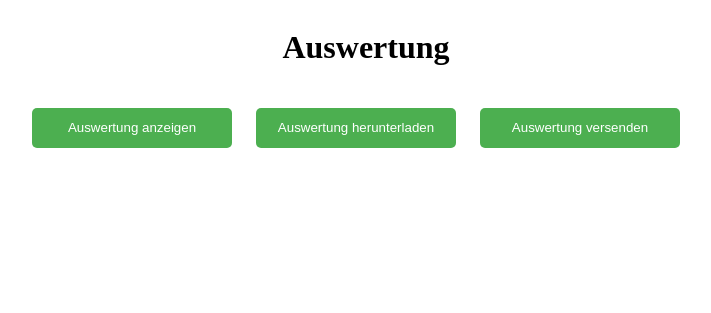
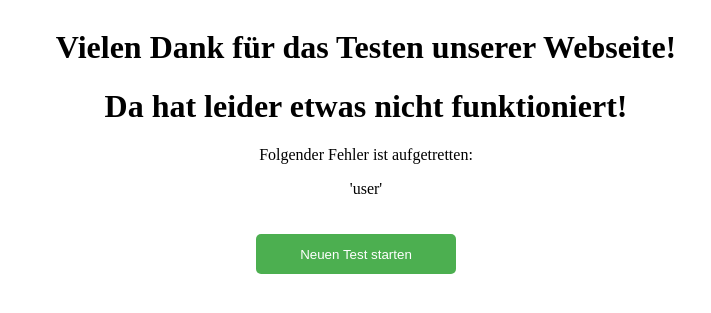
Before and after one commit to t-bjoern/mathes-digi-project, a Django app: page /evaluation/ in a window 1280 px wide. Shown: the top 313 px of the page, without its empty margins (274-985 px from the left). Run offline with Django 3.2, Linux system fonts and the light colour scheme; some web fonts are replaced.

Commit message:
Changes for loadtest

```diff
--- a/mathesdigi/settings.py
+++ b/mathesdigi/settings.py
@@ -85,8 +85,8 @@
 EMAIL_HOST = 'mail.wservices.ch'
 EMAIL_USE_TLS = True
 EMAIL_PORT = 587
-EMAIL_HOST_USER = 'test@md-staging.django.group'
-EMAIL_HOST_PASSWORD = 'Admin1234567'
+EMAIL_HOST_USER = 'lasttest@mathes-digi.de'
+EMAIL_HOST_PASSWORD = 'iuudje84hjso3j2kdJKL'
 
 
 # Password validation
--- a/mathesdigi_app/templates/mathesdigi_app/evaluation.html
+++ b/mathesdigi_app/templates/mathesdigi_app/evaluation.html
@@ -10,10 +10,19 @@
   </head>
   <body>
     <div style="text-align: center;">
-        <h1>Auswertung</h1>
-      <a href="{% url 'evaluation_show' %}"><button type="button">Auswertung anzeigen</button></a>
-      <a href="{% url 'evaluation_download' %}"><button type="button">Auswertung herunterladen</button></a>
-      <a href="{% url 'evaluation_send' %}"><button type="button">Auswertung versenden</button></a>
+        <h1>Vielen Dank für das Testen unserer Webseite!</h1>
+        {% if error %}
+            <h1>Da hat leider etwas nicht funktioniert!</h1>
+            <p>Folgender Fehler ist aufgetretten:</p>
+            <p>{{ error }}</p>
+        {% else %}
+            <h1>Der Datensatz wurde erfolgreich übermittelt. Wenn du möchtest kannst du einen neuen Test starten.</h1>
+        {% endif %}
+        <a href="{% url 'startpage' %}"><button type="button">Neuen Test starten</button></a>
+{#        <h1>Auswertung</h1>#}
+{#      <a href="{% url 'evaluation_show' %}"><button type="button">Auswertung anzeigen</button></a>#}
+{#      <a href="{% url 'evaluation_download' %}"><button type="button">Auswertung herunterladen</button></a>#}
+{#      <a href="{% url 'evaluation_send' %}"><button type="button">Auswertung versenden</button></a>#}
     </div>
   </body>
 </html>
--- a/mathesdigi_app/templates/mathesdigi_app/registration.html
+++ b/mathesdigi_app/templates/mathesdigi_app/registration.html
@@ -19,11 +19,11 @@
         <form  action="{% url 'registration' %}" method="post">
             {% csrf_token %}
             <label for="user_name">Pseudonym des Kindes:</label>
-            <input type="text" id="user_name" name="user_name"
+            <input type="text" id="user_name" name="user_name" placeholder="User_Nummer"
                    value="{% if user_name %}{{ user_name }}{% endif %}"><br><br>
             <label for="mail">Mailadresse für Ergebnisse:</label>
             <input type="email" id="mail" name="mail"
-                   value="{% if mail %}{{ mail }}{% endif %}"><br>
+                   value="{% if mail %}{{ mail }}{% else %}lasttest@mathes-digi.de{% endif %}"><br>
             {%  if error_message %} <p style="color: red">{{ error_message }}</p> {% endif %} <br>
             <input type="submit" value="Weiter">
         </form>
--- a/mathesdigi_app/views.py
+++ b/mathesdigi_app/views.py
@@ -18,9 +18,9 @@
     if "heft" in request.session.keys():
         del request.session["heft"]
     # zum testen immer gleiche user_id nutzen
-    if User.objects.filter(id=61478).exists():
-        request.session["user"] = 61478
-    elif "user" in request.session.keys():
+    # if User.objects.filter(id=61478).exists():
+    #     request.session["user"] = 61478
+    if "user" in request.session.keys():
         del request.session["user"]
     if request.method == 'POST':
         request.session["heft"] = request.POST["Mathes2"]
@@ -102,10 +102,6 @@
     return render(request, 'mathesdigi_app/check_user_data.html', context)
 
 
-def evaluation(request):
-    return render(request, 'mathesdigi_app/evaluation.html')
-
-
 def get_template_and_evaluate(request):
     user_id = request.session["user"]
     user = User.objects.get(id=user_id)
@@ -114,6 +110,27 @@
     eval_obj = Evaluate(user)
     context = eval_obj.create_evaluation_context()
     return template, context
+
+
+def evaluation(request):
+    try:
+        user_id = request.session["user"]
+        user = User.objects.get(id=user_id)
+
+        from_email = "lasttest@mathes-digi.de"
+        to_email = user.mail
+        subject = f"Auswertung des Testes von {user.user_name}"
+
+        template, context = get_template_and_evaluate(request)
+
+        html_content = template.render(context)
+        text_content = 'Dies ist eine Beispiel-E-Mail, die mit einem HTML-Template erstellt wurde.'
+        msg = EmailMultiAlternatives(subject, text_content, from_email, [to_email])
+        msg.attach_alternative(html_content, "text/html")
+        msg.send()
+    except Exception as e:
+        context = {"error": str(e)}
+    return render(request, 'mathesdigi_app/evaluation.html', context)
 
 
 def evaluation_send(request):
```
Also changed, not shown: mathesdigi_app/tests/test_views.py (+1 -0 lines).
